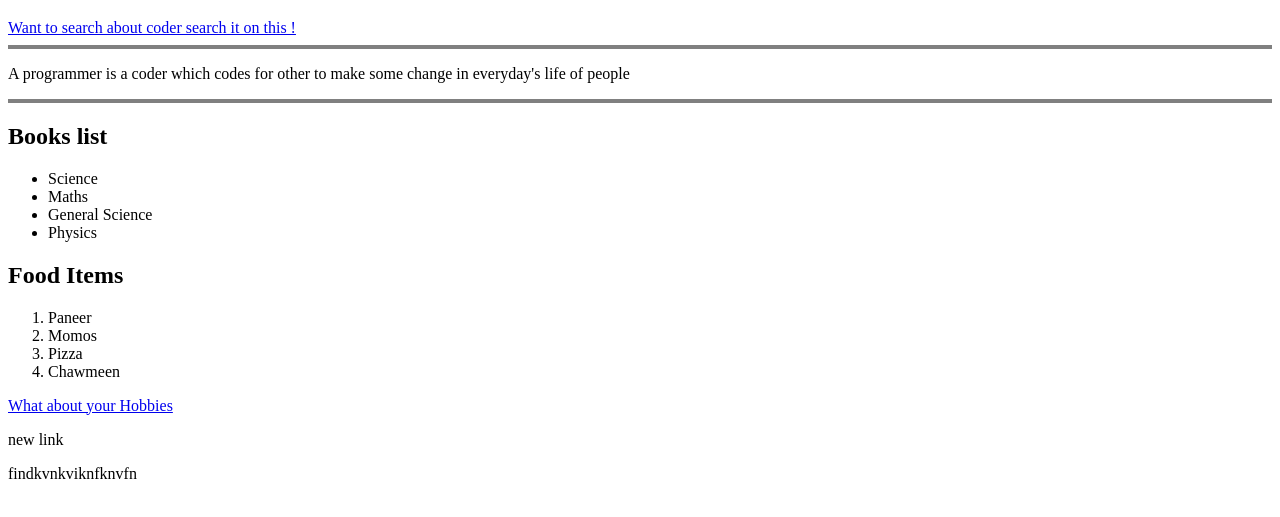
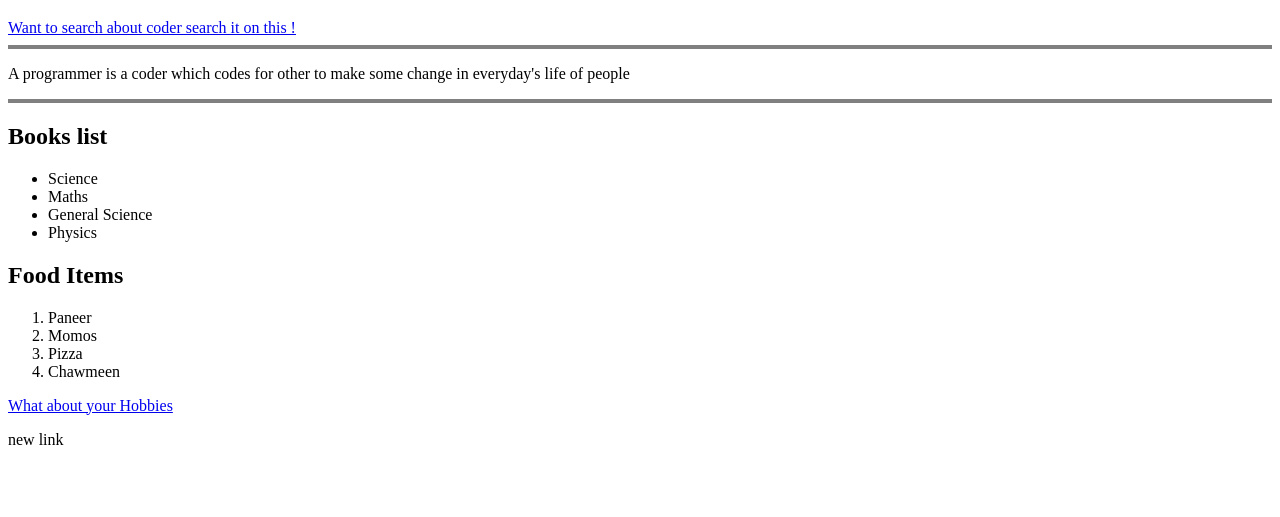
Before and after one commit to mohkum9045/first_web_dev, a plain HTML site: page index.html in a window 1280 px wide. Shown: the part 87-604 px from the top of the page. Drawn offline with Linux system fonts and the light colour scheme.

Commit message:
previos files

```diff
--- a/index.html
+++ b/index.html
@@ -28,5 +28,4 @@
     <a href="hobbies.html">What about your Hobbies</a>
     <p>new link</p>
   </body>
-  findkvnkviknfknvfn
 </html>
```
Also changed, not shown: hobbies.html (+0 -1 lines).
